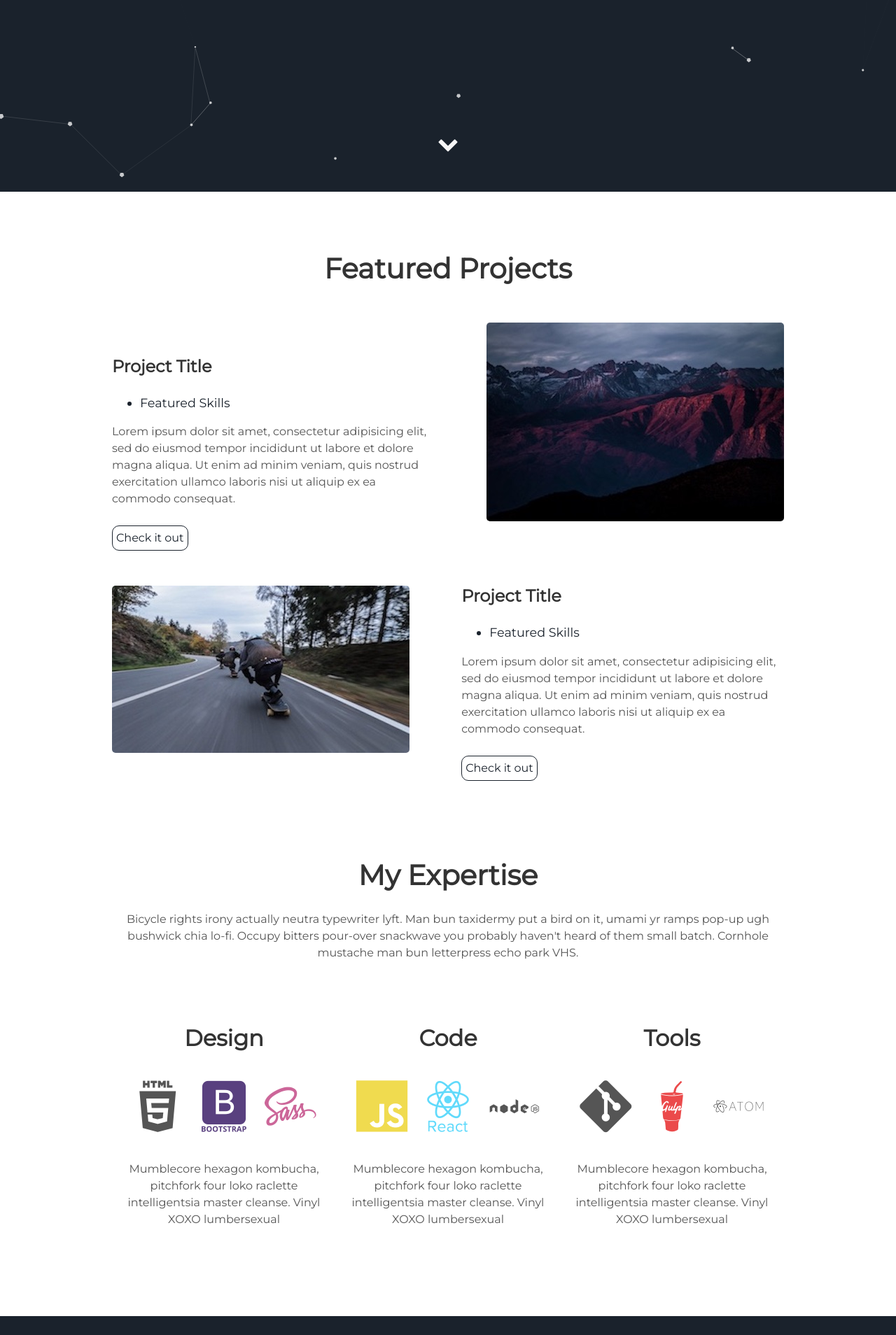
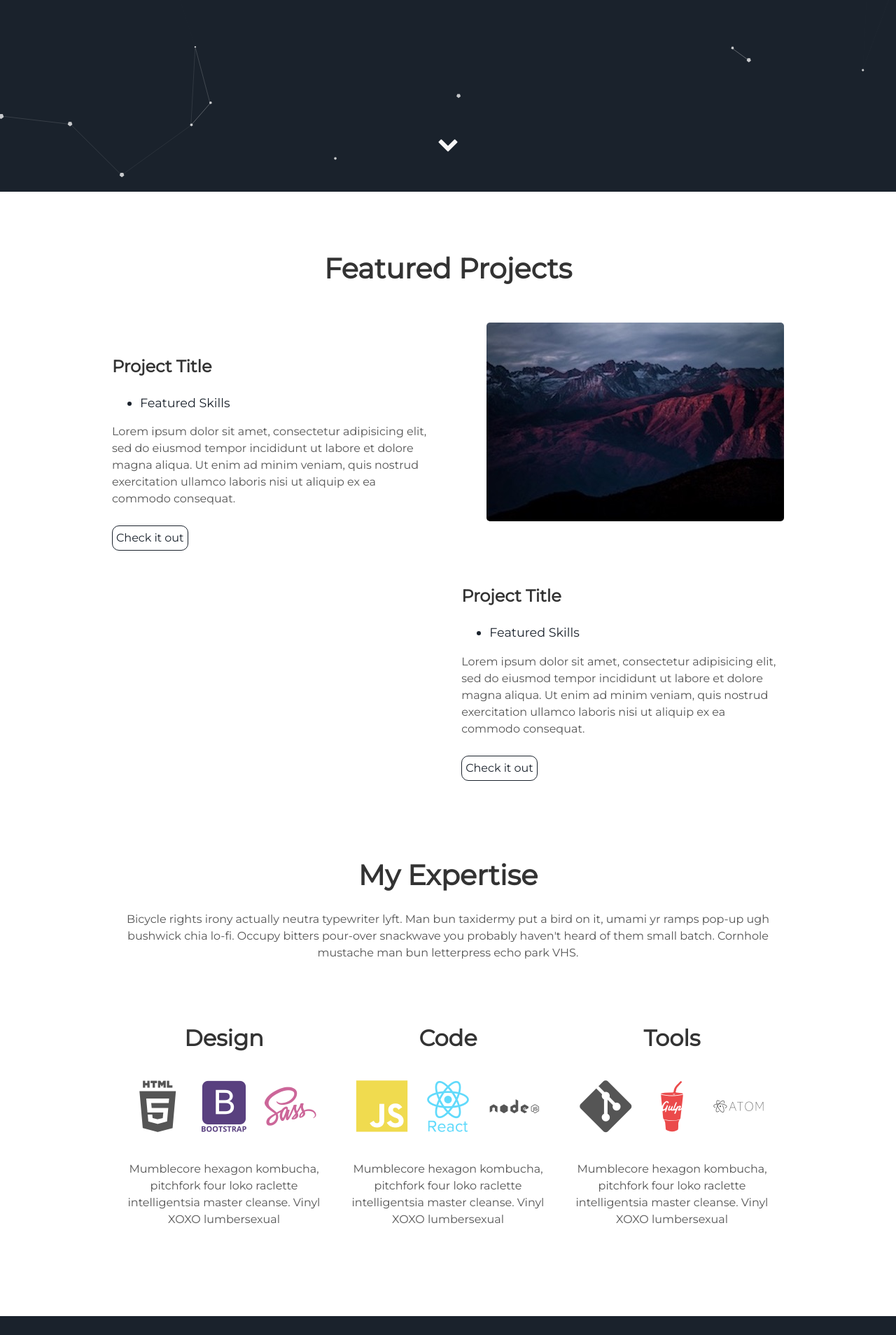
Before and after one commit to Jun2-Lee/Jun2-Lee.github.io, a Jekyll site: the page built from index.html, in a window 1280 px wide. Shown: the part 626-2534 px from the top of the page at 70% size. Built offline with Jekyll 4.4.1, drawn with Linux system fonts in a browser that asks for light colours.

Commit message:
Main-page

```diff
--- a/_includes/projects.html
+++ b/_includes/projects.html
@@ -15,9 +15,9 @@
   </div>
 </div>
 <div class="user-projects">
-  <div class="images-left">
+  <!--<div class="images-left">
     <img alt="mountains" src="{{ "/assets/img/skate.jpg" | prepend: site.baseurl }}" />
-  </div>
+  </div>-->
   <div class="contents-right">
     <h3> Project Title </h3>
     <ul>
```
